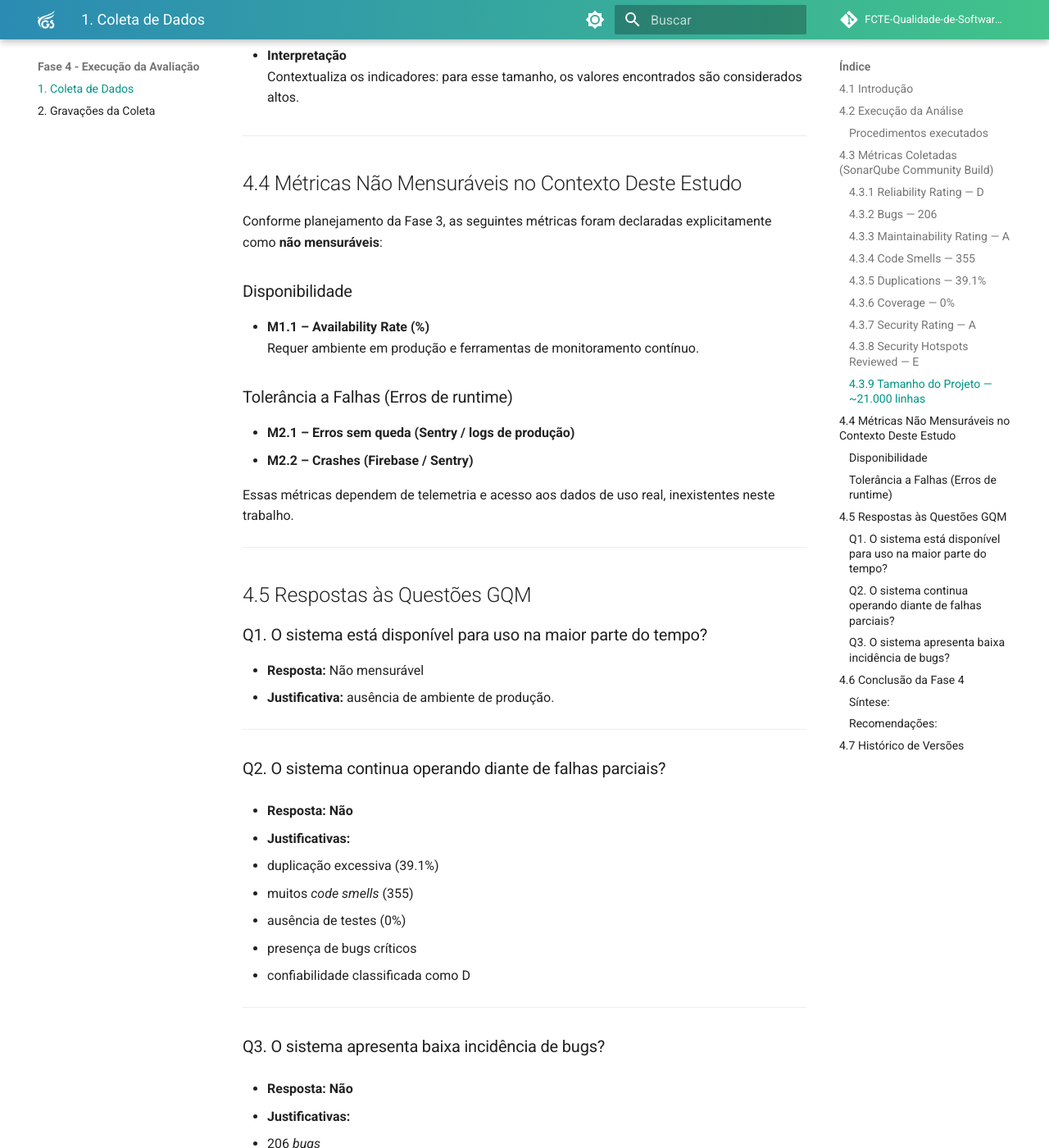
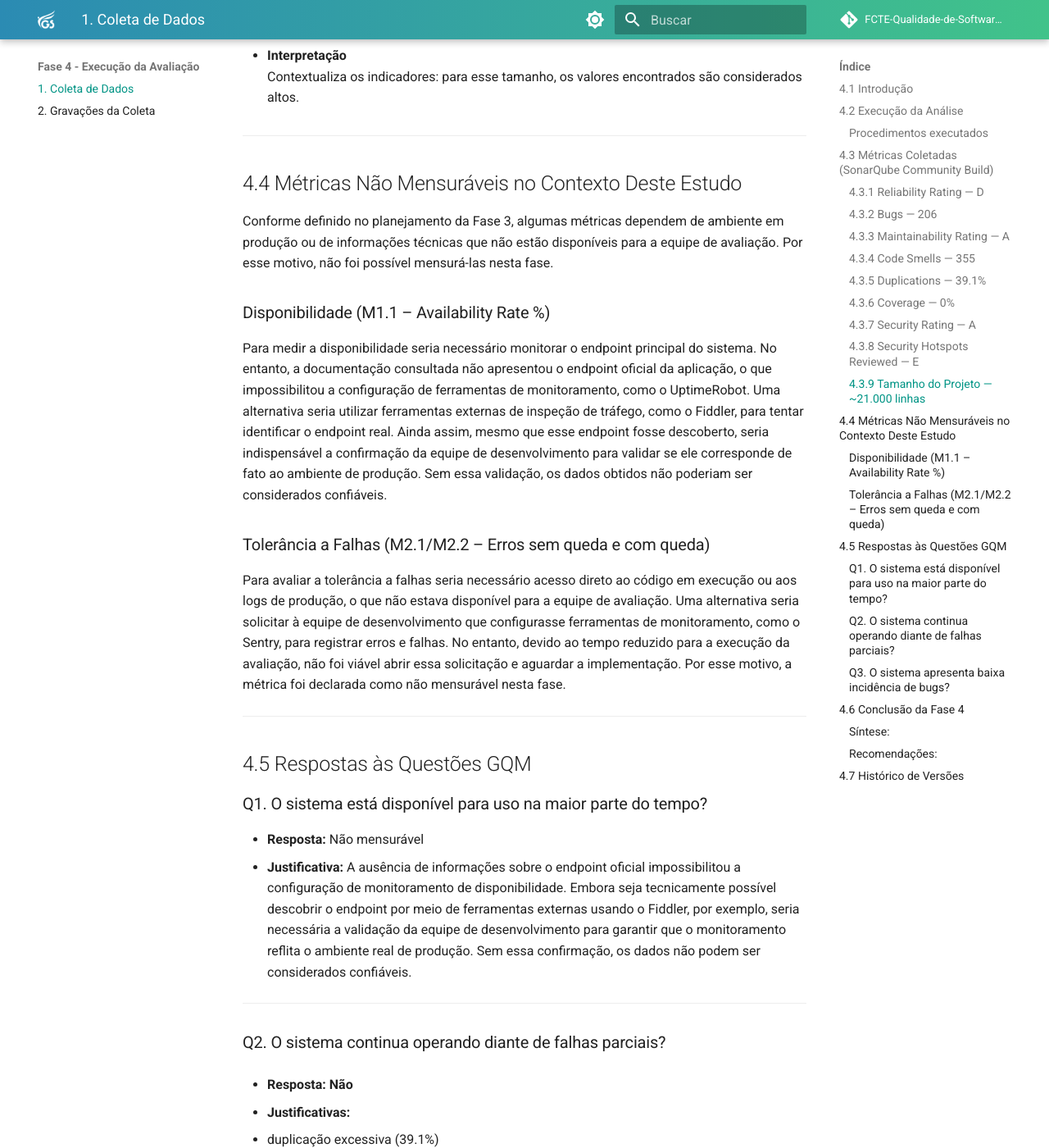
Before and after one commit to FCTE-Qualidade-de-Software-1/2025-2_T02_Katherine_Johnson, an MkDocs documentation site: the page built from docs/entregas/fase-4/coleta_de_dados.md, in a window 1280 px wide and 1400 px high, scrolled down 5669 px. Shown: the whole window at 82% size. Built offline with MkDocs 1.6.1 and Material for MkDocs 9.7.7, drawn with Linux system fonts in a browser that asks for light colours; comment, search, counter and statistics services are not loaded; some of the changed text lies outside the part shown.

Commit message:
Adiciona a conclusão sobre as métricas não mensuráveis

```diff
--- a/docs/entregas/fase-4/coleta_de_dados.md
+++ b/docs/entregas/fase-4/coleta_de_dados.md
@@ -243,21 +243,19 @@ Cada métrica apresenta:
 
 ## 4.4 Métricas Não Mensuráveis no Contexto Deste Estudo
 
-Conforme planejamento da Fase 3, as seguintes métricas foram declaradas
-explicitamente como **não mensuráveis**:
+Conforme definido no planejamento da Fase 3, algumas métricas dependem de ambiente em produção ou de informações técnicas que não estão disponíveis para a equipe de avaliação. Por esse motivo, não foi possível mensurá-las nesta fase.
 
-### Disponibilidade
 
-- **M1.1 – Availability Rate (%)**
-  Requer ambiente em produção e ferramentas de monitoramento contínuo.
 
-### Tolerância a Falhas (Erros de runtime)
+### Disponibilidade (M1.1 – Availability Rate %)
 
-- **M2.1 – Erros sem queda (Sentry / logs de produção)**
-- **M2.2 – Crashes (Firebase / Sentry)**
+Para medir a disponibilidade seria necessário monitorar o endpoint principal do sistema. No entanto, a documentação consultada não apresentou o endpoint oficial da aplicação, o que impossibilitou a configuração de ferramentas de monitoramento, como o UptimeRobot. Uma alternativa seria utilizar ferramentas externas de inspeção de tráfego, como o Fiddler, para tentar identificar o endpoint real. Ainda assim, mesmo que esse endpoint fosse descoberto, seria indispensável a confirmação da equipe de desenvolvimento para validar se ele corresponde de fato ao ambiente de produção. Sem essa validação, os dados obtidos não poderiam ser considerados confiáveis.
 
-Essas métricas dependem de telemetria e acesso aos dados de uso real,
-inexistentes neste trabalho.
+
+
+### Tolerância a Falhas (M2.1/M2.2 – Erros sem queda e com queda)
+
+Para avaliar a tolerância a falhas seria necessário acesso direto ao código em execução ou aos logs de produção, o que não estava disponível para a equipe de avaliação. Uma alternativa seria solicitar à equipe de desenvolvimento que configurasse ferramentas de monitoramento, como o Sentry, para registrar erros e falhas. No entanto, devido ao tempo reduzido para a execução da avaliação, não foi viável abrir essa solicitação e aguardar a implementação. Por esse motivo, a métrica foi declarada como não mensurável nesta fase.
 
 ---
 
@@ -266,7 +264,7 @@ inexistentes neste trabalho.
 ### Q1. O sistema está disponível para uso na maior parte do tempo?
 
 - **Resposta:** Não mensurável
-- **Justificativa:** ausência de ambiente de produção.
+- **Justificativa:** A ausência de informações sobre o endpoint oficial impossibilitou a configuração de monitoramento de disponibilidade. Embora seja tecnicamente possível descobrir o endpoint por meio de ferramentas externas usando o Fiddler, por exemplo, seria necessária a validação da equipe de desenvolvimento para garantir que o monitoramento reflita o ambiente real de produção. Sem essa confirmação, os dados não podem ser considerados confiáveis.
 
 ---
 
@@ -319,6 +317,7 @@ considerado **baixo** no estado atual do código.
 
 ## 4.7 Histórico de Versões
 
-| Versão | Data       | Descrição                          | Autor |
-|--------|------------|------------------------------------|-------|
-| `1.0`  | 25/11/2025 | Execução da Avaliação – Confiabilidade | Uires Carlos de Oliveira |
+| Versão | Data       | Descrição | Autor |
+| ------ | ---------- | --------- | ----- |
+| `1.0`  | 25/11/2025 | Execução da Avaliação – Confiabilidade | [Uires Carlos de Oliveira](https://github.com/uires2023) |
+| `1.1`  | 26/11/2025 | Adiciona a conclusão sobre as métricas não mensuráveis | [Matheus Henrick](https://github.com/MatheusHenrickSantos) |
```
